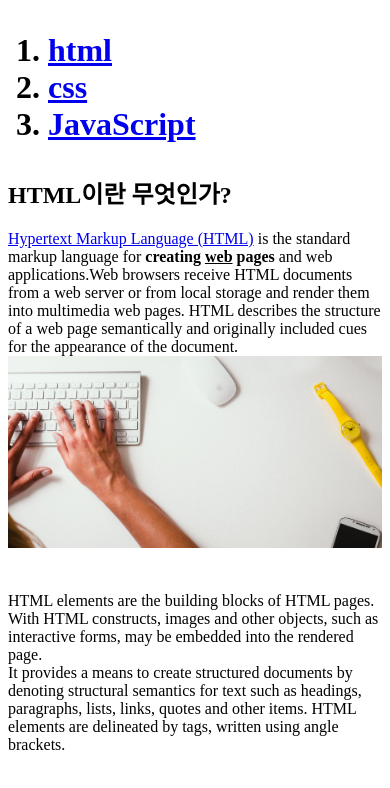
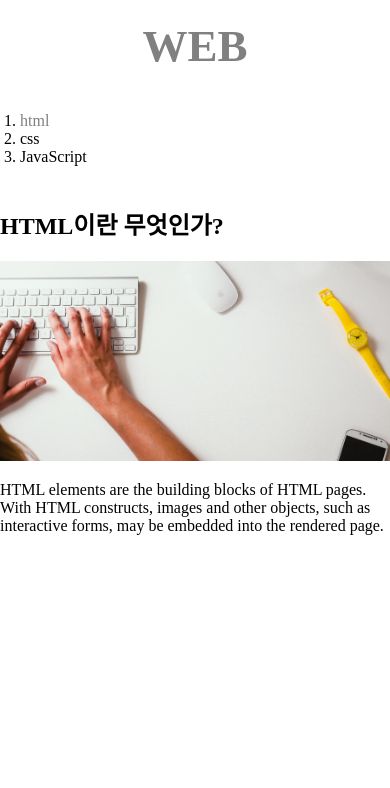
Before and after one commit to DJKY/WEB, a plain HTML site: page 1.html in a window 390 px wide. Drawn offline with Linux system fonts and the light colour scheme.

Commit message:
Add files via upload

```diff
--- a/1.html
+++ b/1.html
@@ -3,28 +3,65 @@
 <head>
   <title>WEB1 - html</title>
   <meta charset="utf-8">
+  <style>
+   .saw {
+     color:gray;
+   }
+   body{
+     margin:0px;
+   }
+   a {
+     color:black;
+     text-decoration:none;
+
+   }
+   h1 {
+     border-bottom:1px solid gray;
+     font-size : 45px;
+     text-align : center;
+     margin:0px;
+     padding:20px;
+   }
+   #grid{
+     display: grid;
+     grid-template-columns:150px 1fr;
+   }
+   #grid ol{
+     border-right:1px solid gray;
+     width:100px;
+     margin:0px;
+     padding:20px;
+   }
+   @media(max-width:800px)
+   {
+     #grid{
+       display: block;
+     }
+     #grid ol{
+       border-right:none;
+     }
+     h1{
+       border-bottom:none;
+     }
+   }
+   </style>
 </head>
 <body>
-    <h1><a href="index.html"WEB</h1>
+  <h1><a href="index.html" class="saw">WEB</a></h1>
+<div id="grid">
   <ol>
-      <li><a href="1.html">html</a></li>
+    <li><a href="1.html" class="saw">html</a></li>
     <li><a href="2.html">css</a></li>
     <li><a href="3.html">JavaScript</a></li>
   </ol>
+  <div>
     <h2>HTML이란 무엇인가?</h2>
-    <p><a href="https://www.w3.org/TR/html5/" targer="_blank" title="html5 specification"> Hypertext Markup Language (HTML)</a> is the standard markup language for
-    <strong>creating <u>web</u> pages</strong> and web applications.Web browsers receive HTML documents from a web server or from local storage and render them into multimedia web pages.
-    HTML describes the structure of a web page semantically and originally included cues for the appearance of the document.
-    <img src="coding.jpg" width="100%"></img>
-    </p><p
-    style="margin-top:40px;">HTML elements are the building blocks of HTML pages.
-    With HTML constructs, images and other objects, such as interactive forms,
+    <p><a href="https://www.w3.org/TR/html5/" targer="_blank" title="html5 specification">
+    <img src="coding.jpg" width="100%"></img></p>
+    <p style="margin-top:0px;">HTML elements are the building blocks of HTML pages. With HTML constructs, images and other objects, such as interactive forms,
     may be embedded into the rendered page.
-    <br>
-    It provides a means to create structured documents by denoting structural semantics for text such as headings, paragraphs, lists, links, quotes and other items.
-    HTML elements are delineated by tags, written using angle brackets.</br>
-    <parent>
-      <child></child>
-    </parent>
+  </p>
+  </div>
+</div>
  </body>
 </html>
```
Also changed, not shown: 2.html (+57 -8 lines), 3.html (+51 -10 lines), box.html (added, +21 -0 lines), grid.html (added, +23 -0 lines), index.html (+51 -10 lines), media-query.html (added, +24 -0 lines). Lines whose indentation alone changed are shown as unchanged.
